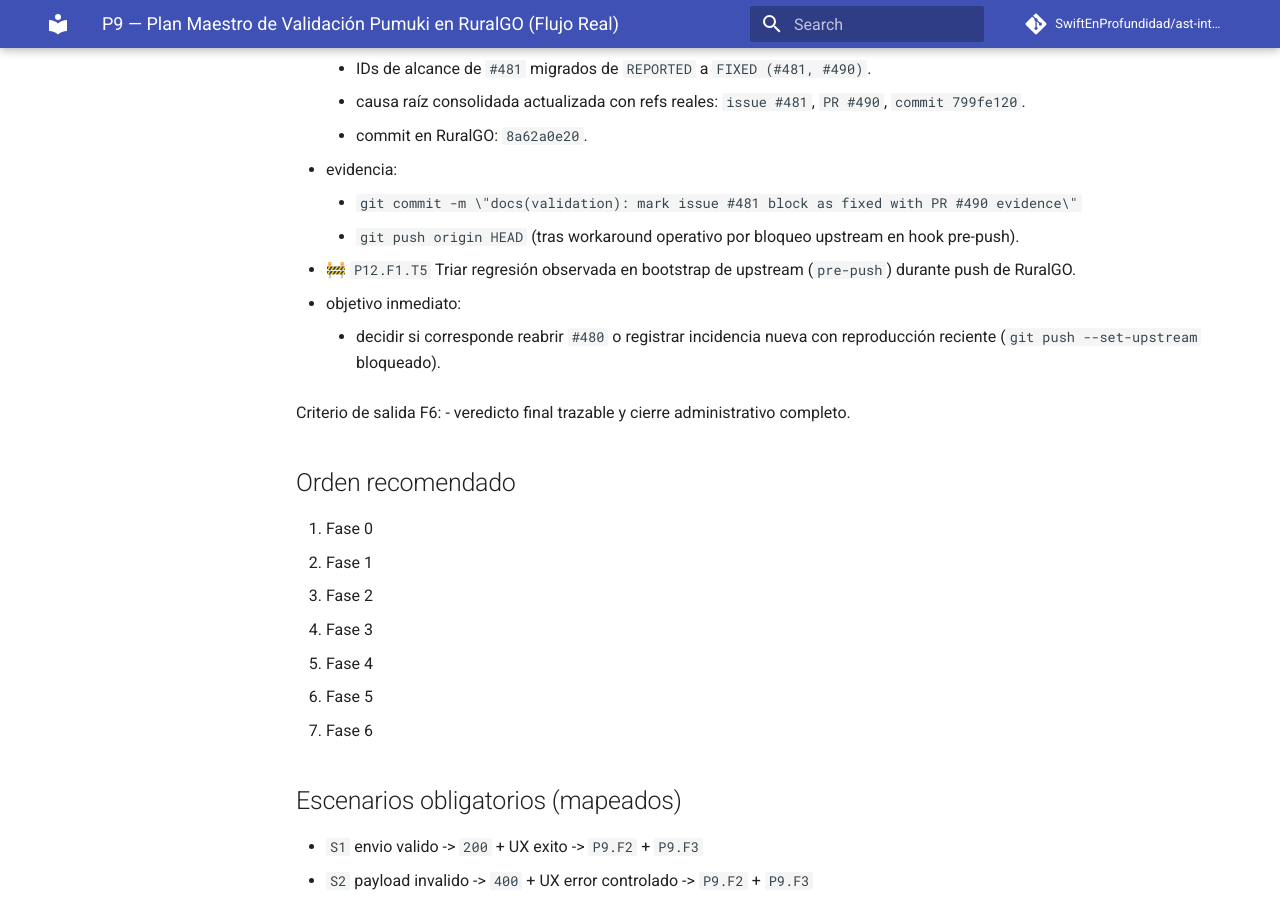
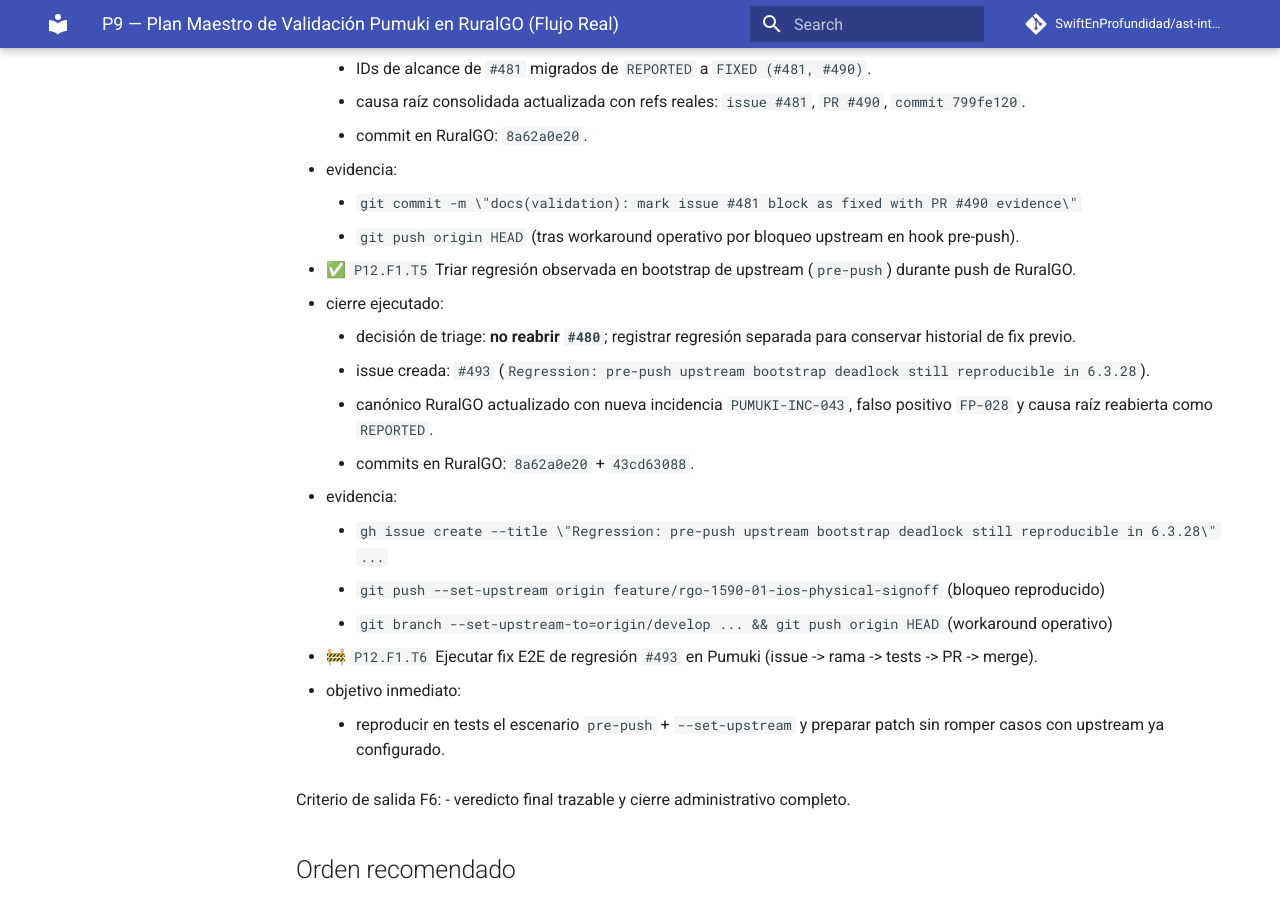
Before and after one commit to SwiftEnProfundidad/ast-intelligence-hooks, an MkDocs documentation site: the page built from docs/seguimiento-completo-validacion-ruralgo-03-03-2026.md, in a window 1280 px wide and 900 px high, scrolled down 27798 px. Built offline with MkDocs 1.6.1 and Material for MkDocs 9.7.7, drawn with Linux system fonts in a browser that asks for light colours; comment, search, counter and statistics services are not loaded.

Commit message:
docs(tracking): close P12.F1.T5 and activate P12.F1.T6

```diff
--- a/docs/seguimiento-completo-validacion-ruralgo-03-03-2026.md
+++ b/docs/seguimiento-completo-validacion-ruralgo-03-03-2026.md
@@ -776,9 +776,19 @@ Criterio de salida F5:
   - evidencia:
     - `git commit -m \"docs(validation): mark issue #481 block as fixed with PR #490 evidence\"`
     - `git push origin HEAD` (tras workaround operativo por bloqueo upstream en hook pre-push).
-- 🚧 `P12.F1.T5` Triar regresión observada en bootstrap de upstream (`pre-push`) durante push de RuralGO.
+- ✅ `P12.F1.T5` Triar regresión observada en bootstrap de upstream (`pre-push`) durante push de RuralGO.
+  - cierre ejecutado:
+    - decisión de triage: **no reabrir `#480`**; registrar regresión separada para conservar historial de fix previo.
+    - issue creada: `#493` (`Regression: pre-push upstream bootstrap deadlock still reproducible in 6.3.28`).
+    - canónico RuralGO actualizado con nueva incidencia `PUMUKI-INC-043`, falso positivo `FP-028` y causa raíz reabierta como `REPORTED`.
+    - commits en RuralGO: `8a62a0e20` + `43cd63088`.
+  - evidencia:
+    - `gh issue create --title \"Regression: pre-push upstream bootstrap deadlock still reproducible in 6.3.28\" ...`
+    - `git push --set-upstream origin feature/rgo-1590-01-ios-physical-signoff` (bloqueo reproducido)
+    - `git branch --set-upstream-to=origin/develop ... && git push origin HEAD` (workaround operativo)
+- 🚧 `P12.F1.T6` Ejecutar fix E2E de regresión `#493` en Pumuki (issue -> rama -> tests -> PR -> merge).
   - objetivo inmediato:
-    - decidir si corresponde reabrir `#480` o registrar incidencia nueva con reproducción reciente (`git push --set-upstream` bloqueado).
+    - reproducir en tests el escenario `pre-push` + `--set-upstream` y preparar patch sin romper casos con upstream ya configurado.
 
 Criterio de salida F6:
 - veredicto final trazable y cierre administrativo completo.
```
Also changed, not shown: docs/registro-maestro-de-seguimiento.md (+1 -1 lines).
